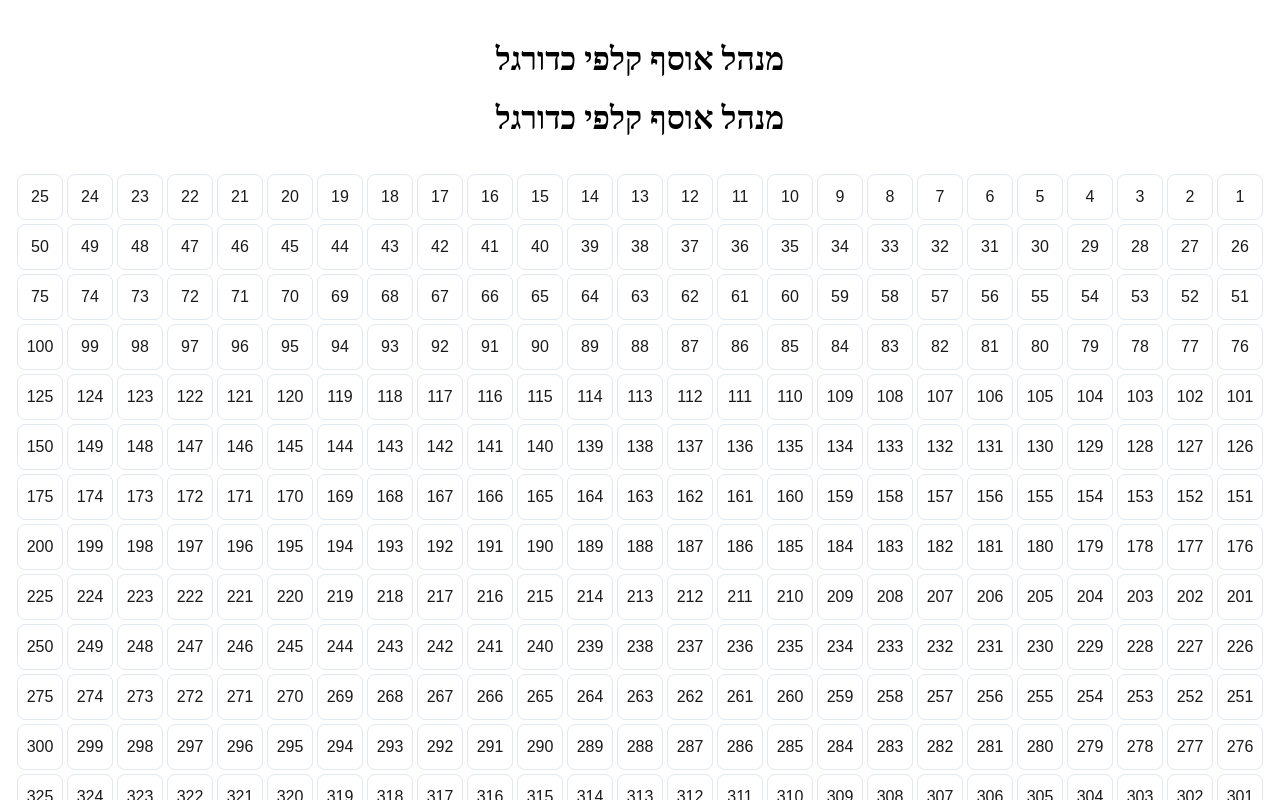
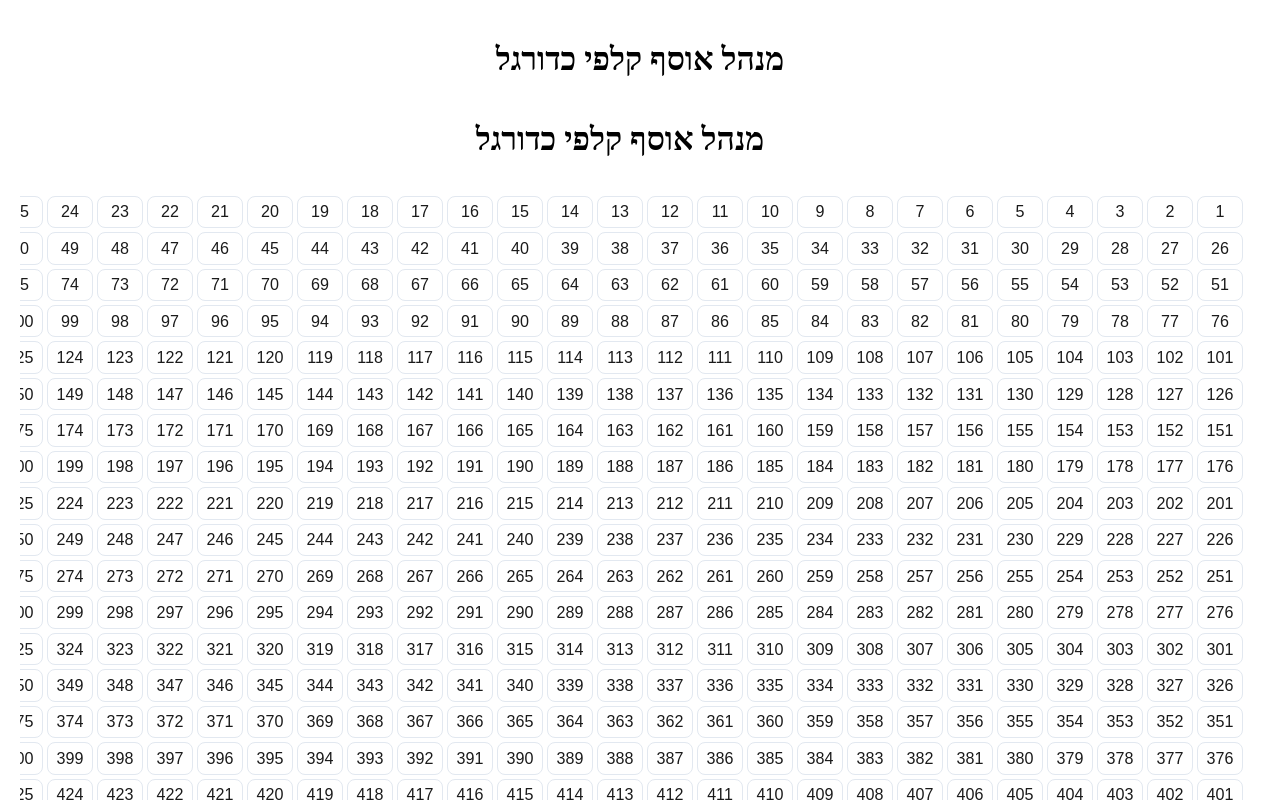
Before and after one commit to nitayg/cards-manager, a React (Vite) app: page / in a window 1280 px wide. Shown: the top 800 px of the page. Built offline with nearby package versions, Linux system fonts and the light colour scheme.

Commit message:
Implement split-view layout for mobile and desktop

```diff
--- a/src/components/Card.jsx
+++ b/src/components/Card.jsx
@@ -1,10 +1,15 @@
-// Card.jsx המעודכן עם התאמות למובייל
+// Card.jsx מעודכן
 import React from 'react';
 import { STATUS_COLORS } from '../utils/constants';
 
 const Card = ({ number, status, onClick, size, isSelected }) => {
-    // הקטנת גודל פונט ביחס לגודל הקלף
-    const fontSize = size <= 32 ? Math.max(size * 0.35, 10) : Math.max(size * 0.3, 16);
+    // הגבלת גודל מינימלי ומקסימלי לקלף
+    const constrainedSize = Math.min(Math.max(size, 24), 80);
+
+    // התאמת גודל הפונט לפי גודל הקלף
+    const fontSize = constrainedSize <= 30 ?
+                      Math.max(constrainedSize * 0.45, 10) :
+                      Math.max(constrainedSize * 0.35, 14);
 
     const buttonStyle = {
         width: '100%',
@@ -12,9 +17,9 @@ const Card = ({ number, status, onClick, size, isSelected }) => {
         aspectRatio: '1',
         backgroundColor: isSelected ? '#4A5568' : STATUS_COLORS[status],
         border: status === 'missing' ? '1px solid #E2E8F0' : 'none',
-        borderRadius: '8px', // קצת יותר קטן במובייל
+        borderRadius: constrainedSize <= 30 ? '6px' : '8px',
         fontSize: `${fontSize}px`,
-        fontWeight: size <= 32 ? '700' : '500', // פונט בולט יותר במובייל
+        fontWeight: constrainedSize <= 30 ? '700' : '500',
         padding: '0',
         margin: '0',
         cursor: 'pointer',
@@ -27,8 +32,10 @@ const Card = ({ number, status, onClick, size, isSelected }) => {
         touchAction: 'manipulation',
         transition: 'all 0.2s',
         boxShadow: isSelected ? '0 0 0 2px #4A5568' : 'none',
-        // משפר את קריאות הספרות במובייל
-        textShadow: size <= 32 ? '0px 0px 1px rgba(0,0,0,0.2)' : 'none'
+        // תוספת צל לטקסט לשיפור הקריאות
+        textShadow: status !== 'missing' || isSelected ? '0px 0px 1px rgba(0,0,0,0.2)' : 'none',
+        minWidth: '24px', // מניעת קריסה של קלפים קטנים מדי
+        minHeight: '24px' // מניעת קריסה של קלפים קטנים מדי
     };
 
     return (
--- a/src/components/CardsGrid.jsx
+++ b/src/components/CardsGrid.jsx
@@ -1,5 +1,4 @@
-// CardsGrid.jsx המעודכן לתיקון תצוגת מובייל
-
+// CardsGrid.jsx עם חלוקת מסך ברורה
 import React, { useState, useEffect, useMemo } from 'react';
 import Card from './Card';
 import CardDetails from './CardDetails';
@@ -11,21 +10,54 @@ const CardsGrid = () => {
     const [selectedCard, setSelectedCard] = useState(null);
     const { width, height } = useWindowSize();
     const isLandscape = width > height;
-
-    // חישוב רוחב זמין עם מספר משתנה של קלפים בשורה לפי גודל המסך
-    const { gridStyle, cardSize } = useMemo(() => {
-        // בדיקה אם זה מכשיר מובייל (פחות מ-768px)
     const isMobile = width < 768;
 
-        // קביעת מספר עמודות בהתאם לסוג המכשיר
-        const GRID_COLS = isMobile ? (isLandscape ? 12 : 8) : 25;
+    // חישוב מספר עמודות ומידות לפי גודל המסך והאוריינטציה
+    const { gridStyle, cardSize, containerStyle } = useMemo(() => {
+        // הגדרת מספר עמודות לפי גודל מסך
+        let GRID_COLS;
+
+        if (isMobile) {
+            // במובייל
+            GRID_COLS = isLandscape ? 12 : 6; // במאונך פחות עמודות
+        } else {
+            // במחשב
+            GRID_COLS = 25;
+        }
 
         const GRID_GAP = isMobile ? 2 : 4;
         const PADDING = isMobile ? 8 : 16;
 
-        // חישוב גודל הקלף בהתבסס על הרוחב הזמין
-        const availableWidth = width - (isLandscape && selectedCard ? 384 : 0) - (PADDING * 2);
+        // חישוב שטח זמין בהתאם למצב המסך
+        let availableWidth, availableHeight;
+
+        if (selectedCard) {
+            if (isLandscape) {
+                // מצב אופקי - הרשת בצד ימין, הפאנל בצד שמאל
+                availableWidth = width * 0.6 - (PADDING * 2); // 60% מהרוחב
+                availableHeight = height - (PADDING * 2);
+            } else {
+                // מצב אנכי - הרשת למעלה, הפאנל למטה
+                availableWidth = width - (PADDING * 2);
+                availableHeight = height * 0.5 - (PADDING * 2); // 50% מהגובה
+            }
+        } else {
+            // ללא פאנל - מסך מלא
+            availableWidth = width - (PADDING * 2);
+            availableHeight = height - (PADDING * 2);
+        }
+
+        // חישוב גודל הקלף
         const calculatedSize = Math.floor((availableWidth - (GRID_GAP * (GRID_COLS - 1))) / GRID_COLS);
+
+        // סגנון למיכל הראשי
+        const containerStyle = {
+            display: 'flex',
+            flexDirection: isLandscape ? 'row' : 'column',
+            height: '100vh',
+            width: '100vw',
+            overflow: 'hidden',
+        };
 
         return {
             gridStyle: {
@@ -33,13 +65,15 @@ const CardsGrid = () => {
                 gridTemplateColumns: `repeat(${GRID_COLS}, ${calculatedSize}px)`,
                 gap: `${GRID_GAP}px`,
                 padding: `${PADDING}px`,
-                width: '100%',
                 boxSizing: 'border-box',
-                justifyContent: 'center'
+                justifyContent: 'center',
+                overflowY: 'auto',
+                overflowX: 'hidden'
             },
-            cardSize: calculatedSize
+            cardSize: calculatedSize,
+            containerStyle
         };
-    }, [width, isLandscape, selectedCard]);
+    }, [width, height, isLandscape, selectedCard, isMobile]);
 
     useEffect(() => {
         const initialCards = {};
@@ -66,20 +100,25 @@ const CardsGrid = () => {
     };
 
     return (
-        <div className="min-h-screen bg-gray-50" style={{ direction: 'rtl' }}>
-            {/* Main Content */}
-            <main className="min-h-screen overflow-auto" style={{
-                marginLeft: isLandscape && selectedCard ? '384px' : '0',
-                transition: 'margin 0.3s ease',
-                paddingBottom: !isLandscape && selectedCard ? '50vh' : '0', // שומר מקום לפאנל במצב אנכי
+        <div className="bg-gray-50" style={{ direction: 'rtl', height: '100vh', overflow: 'hidden' }}>
+            {/* Container שמתחלק לשניים כשיש קלף נבחר */}
+            <div style={containerStyle}>
+                {/* חלק עליון/ימני - רשת הקלפים */}
+                <div style={{
+                    flex: isLandscape ? (selectedCard ? '0.6' : '1') : (selectedCard ? '0.5' : '1'),
+                    display: 'flex',
+                    flexDirection: 'column',
+                    overflowY: 'auto',
+                    transition: 'all 0.3s ease',
+                    borderBottom: !isLandscape && selectedCard ? '1px solid #e2e8f0' : 'none',
+                    borderLeft: isLandscape && selectedCard ? '1px solid #e2e8f0' : 'none',
                 }}>
-                {/* Header */}
-                <div className="p-4">
-                    <h1 className="text-2xl font-bold text-center mb-4">מנהל אוסף קלפי כדורגל</h1>
+                    {/* כותרת */}
+                    <div className="p-2 text-center">
+                        <h1 className="text-xl font-bold">מנהל אוסף קלפי כדורגל</h1>
                     </div>
 
-                {/* Grid Container */}
-                <div className="p-4">
+                    {/* רשת הקלפים */}
                     <div style={gridStyle}>
                         {Object.values(cards).map((card) => (
                             <Card
@@ -93,24 +132,17 @@ const CardsGrid = () => {
                         ))}
                     </div>
                 </div>
-            </main>
 
-            {/* Panel */}
+                {/* חלק תחתון/שמאלי - פאנל פרטים */}
                 {selectedCard && (
                     <div style={{
-                    position: 'fixed',
-                    top: isLandscape ? 0 : 'auto',
-                    bottom: isLandscape ? 'auto' : 0,
-                    left: isLandscape ? 0 : 0,
-                    width: isLandscape ? '384px' : '100%',
-                    height: isLandscape ? '100vh' : '50vh',
+                        flex: isLandscape ? '0.4' : '0.5',
                         backgroundColor: 'white',
-                    boxShadow: isLandscape ?
-                        '0 4px 12px rgba(0, 0, 0, 0.1)' :
-                        '0 -4px 12px rgba(0, 0, 0, 0.1)',
-                    borderRadius: isLandscape ? '0 16px 16px 0' : '16px 16px 0 0',
-                    zIndex: 1000,
-                    transition: 'transform 0.3s ease'
+                        boxShadow: 'inset 0 2px 4px rgba(0, 0, 0, 0.1)',
+                        transition: 'all 0.3s ease',
+                        display: 'flex',
+                        flexDirection: 'column',
+                        overflowY: 'auto'
                     }}>
                         <CardDetails
                             card={selectedCard}
@@ -129,6 +161,7 @@ const CardsGrid = () => {
                     </div>
                 )}
             </div>
+        </div>
     );
 };
 
```
Also changed, not shown: src/components/CardDetails.jsx (+55 -25 lines). Lines whose indentation alone changed are shown as unchanged.
